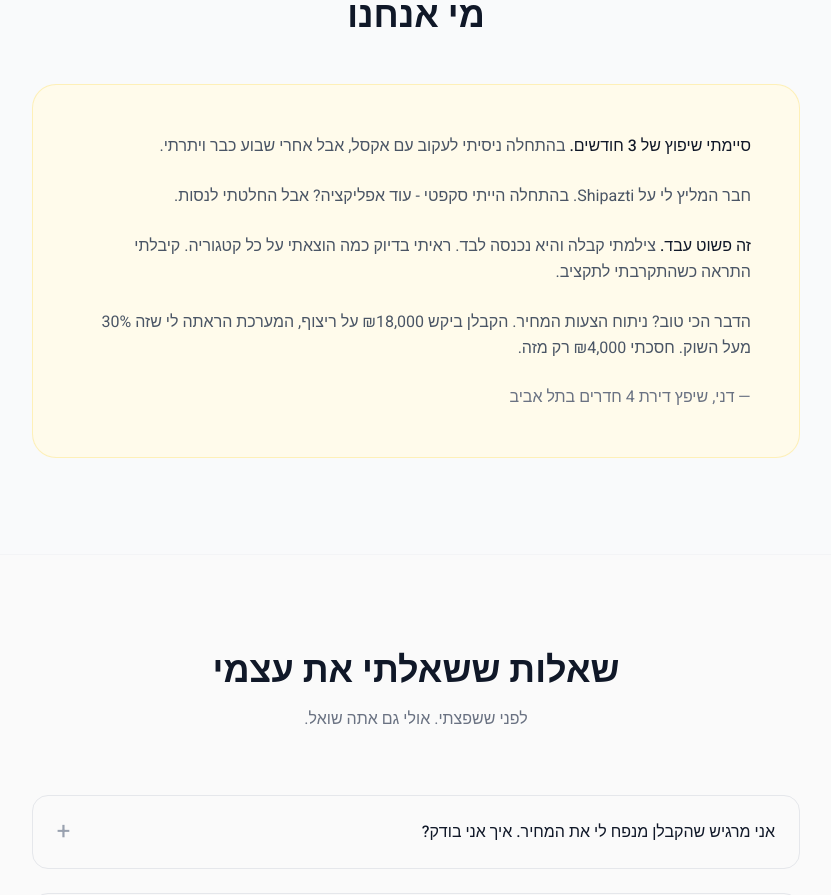
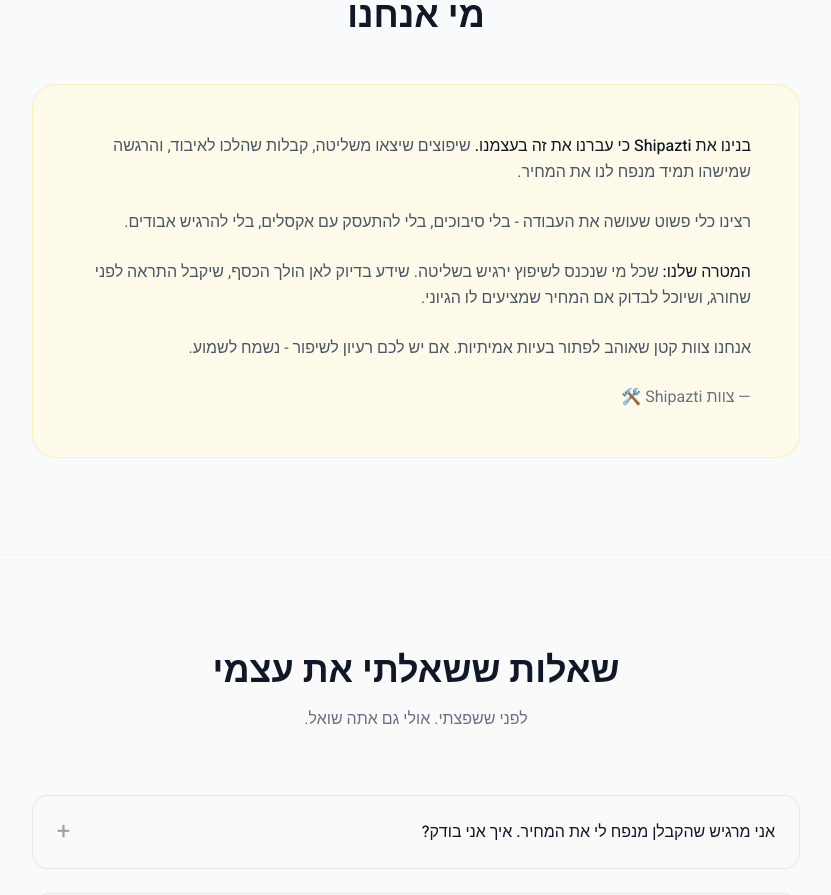
Before and after one commit to guyceza/shiputz-ai, a Next.js app: page / in a window 1280 px wide. Shown: the part 6560-7455 px from the top of the page, without its empty margins (224-1055 px from the left). Built offline with nearby package versions, Linux system fonts and the light colour scheme; no server answers.

Commit message:
Update About section: general founders story, not individual

```diff
--- a/src/app/page.tsx
+++ b/src/app/page.tsx
@@ -804,19 +804,19 @@ export default function Home() {
           <div className="bg-amber-50 rounded-3xl p-8 md:p-12 border border-amber-200/50">
             <div className="prose prose-lg max-w-none text-gray-600 leading-relaxed space-y-6 text-right">
               <p>
-                <span className="text-gray-900 font-medium">סיימתי שיפוץ של 3 חודשים.</span> בהתחלה ניסיתי לעקוב עם אקסל, אבל אחרי שבוע כבר ויתרתי.
+                <span className="text-gray-900 font-medium">בנינו את Shipazti כי עברנו את זה בעצמנו.</span> שיפוצים שיצאו משליטה, קבלות שהלכו לאיבוד, והרגשה שמישהו תמיד מנפח לנו את המחיר.
               </p>
               <p>
-                חבר המליץ לי על Shipazti. בהתחלה הייתי סקפטי - עוד אפליקציה? אבל החלטתי לנסות.
+                רצינו כלי פשוט שעושה את העבודה - בלי סיבוכים, בלי להתעסק עם אקסלים, בלי להרגיש אבודים.
               </p>
               <p>
-                <span className="text-gray-900 font-medium">זה פשוט עבד.</span> צילמתי קבלה והיא נכנסה לבד. ראיתי בדיוק כמה הוצאתי על כל קטגוריה. קיבלתי התראה כשהתקרבתי לתקציב.
+                <span className="text-gray-900 font-medium">המטרה שלנו:</span> שכל מי שנכנס לשיפוץ ירגיש בשליטה. שידע בדיוק לאן הולך הכסף, שיקבל התראה לפני שחורג, ושיוכל לבדוק אם המחיר שמציעים לו הגיוני.
               </p>
               <p>
-                הדבר הכי טוב? ניתוח הצעות המחיר. הקבלן ביקש ₪18,000 על ריצוף, המערכת הראתה לי שזה 30% מעל השוק. חסכתי ₪4,000 רק מזה.
+                אנחנו צוות קטן שאוהב לפתור בעיות אמיתיות. אם יש לכם רעיון לשיפור - נשמח לשמוע.
               </p>
               <p className="text-gray-500 text-base">
-                — דני, שיפץ דירת 4 חדרים בתל אביב
+                — צוות Shipazti 🛠️
               </p>
             </div>
           </div>
```
